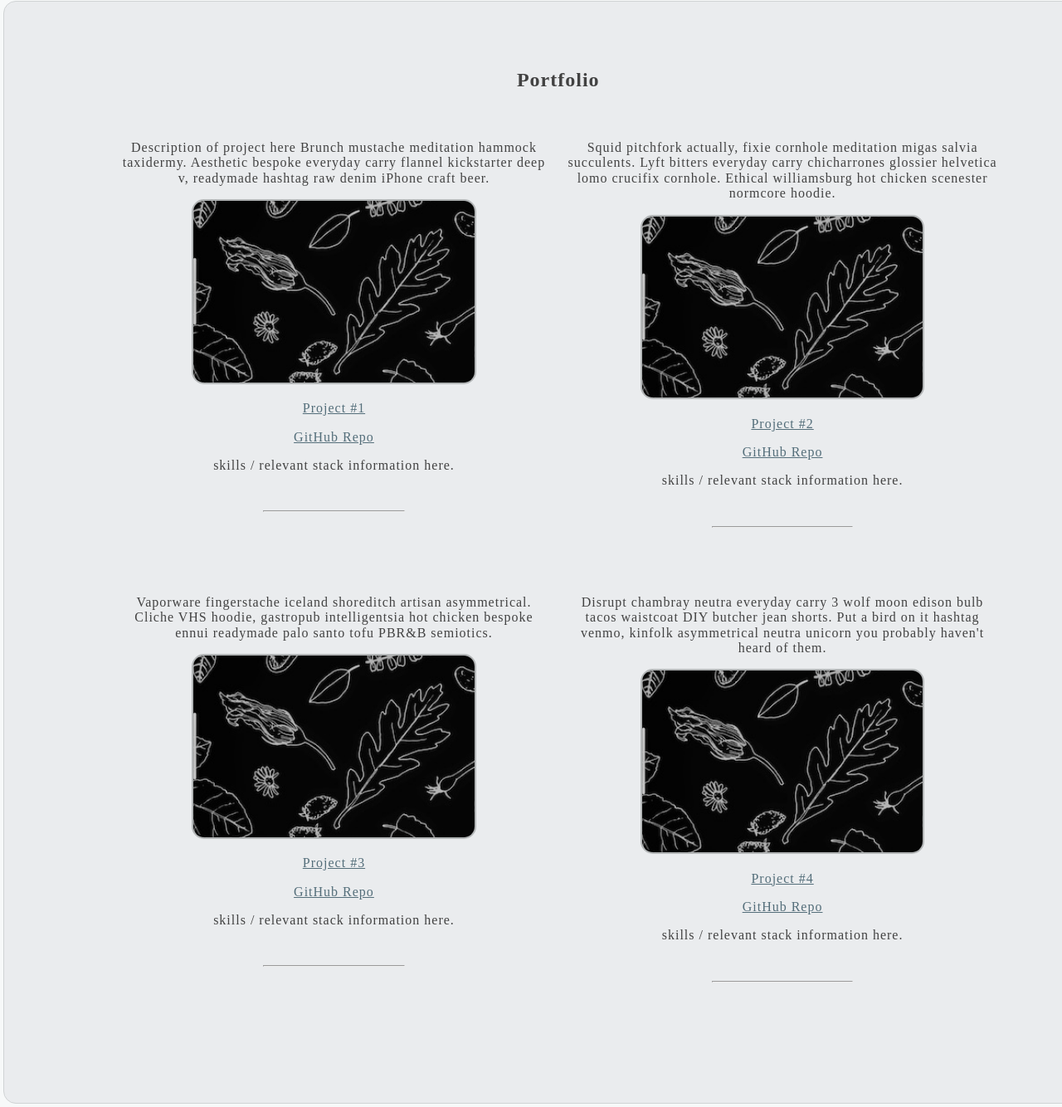
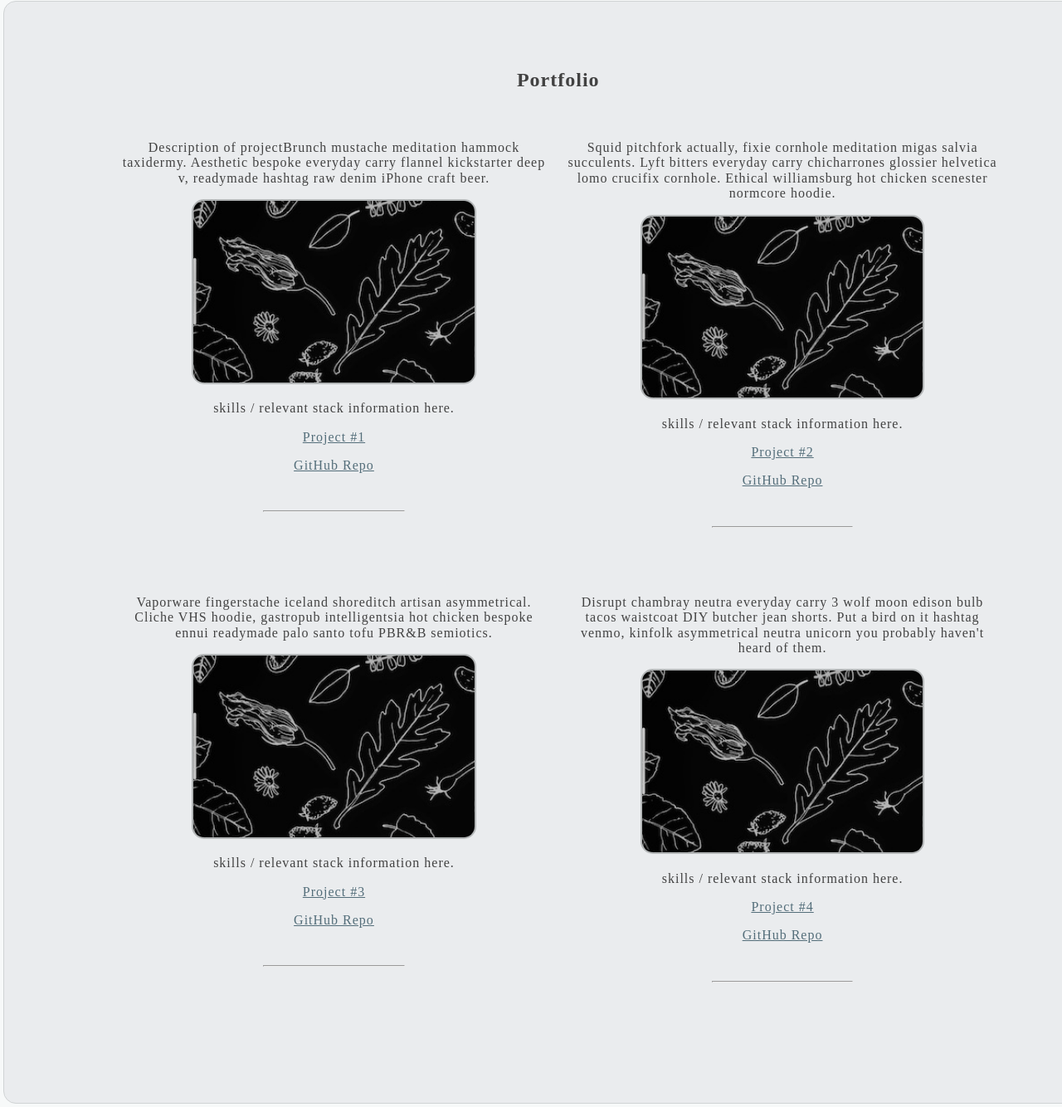
Before and after one commit to agiannotti/portfolio, a plain HTML site: page index.html in a window 1280 px wide. Shown: the part 1318-2652 px from the top of the page at 83% size. Drawn offline with nearby package versions, Linux system fonts and the light colour scheme; a web font is replaced by a local one.

Commit message:
moved skills/ relevant stack information

```diff
--- a/index.html
+++ b/index.html
@@ -60,20 +60,20 @@
         <h4>Portfolio</h4>
         <div class="group2">
           <div class="item">
-            <p>Description of project here Brunch mustache meditation hammock taxidermy. Aesthetic bespoke everyday carry flannel kickstarter deep v, readymade hashtag raw denim iPhone craft beer.</p>
+            <p>Description of projectBrunch mustache meditation hammock taxidermy. Aesthetic bespoke everyday carry flannel kickstarter deep v, readymade hashtag raw denim iPhone craft beer.</p>
             <img src="images/b-w-foliage.jpg" alt="live project #1" class="roundme">
+            <p>skills / relevant stack information here. </p>
             <p><a target="_blank" href="https://www.google.com">Project #1</a></p>
             <p><a target="_blank" href="https://www.google.com">GitHub Repo</a></p>
-            <p>skills / relevant stack information here. </p>
             <hr>
 
           </div>
           <div class="item">
             <p>Squid pitchfork actually, fixie cornhole meditation migas salvia succulents. Lyft bitters everyday carry chicharrones glossier helvetica lomo crucifix cornhole. Ethical williamsburg hot chicken scenester normcore hoodie.</p>
             <img src="images/b-w-foliage.jpg" alt="live project #2" class="roundme">
+            <p>skills / relevant stack information here. </p>
             <p><a target="_blank" href="https://www.google.com">Project #2</a></p>
             <p><a target="_blank" href="https://www.google.com">GitHub Repo</a></p>
-            <p>skills / relevant stack information here. </p>
             <hr>
 
           </div>
@@ -82,18 +82,18 @@
           <div class="item">
             <p>Vaporware fingerstache iceland shoreditch artisan asymmetrical. Cliche VHS hoodie, gastropub intelligentsia hot chicken bespoke ennui readymade palo santo tofu PBR&B semiotics.</p>
             <img src="images/b-w-foliage.jpg" alt="live project #3" class="roundme">
+            <p>skills / relevant stack information here. </p>
             <p><a target="_blank" href="https://www.google.com">Project #3</a></p>
             <p><a target="_blank" href="https://www.google.com">GitHub Repo</a></p>
-            <p>skills / relevant stack information here. </p>
             <hr>
 
           </div>
           <div class="item">
             <p>Disrupt chambray neutra everyday carry 3 wolf moon edison bulb tacos waistcoat DIY butcher jean shorts. Put a bird on it hashtag venmo, kinfolk asymmetrical neutra unicorn you probably haven't heard of them.</p>
             <img src="images/b-w-foliage.jpg" alt="live project #4" class="roundme">
+            <p>skills / relevant stack information here. </p>
             <p><a target="_blank" href="https://www.google.com">Project #4</a></p>
             <p><a target="_blank" href="https://www.google.com">GitHub Repo</a></p>
-            <p>skills / relevant stack information here. </p>
             <hr>
 
           </div>
```
